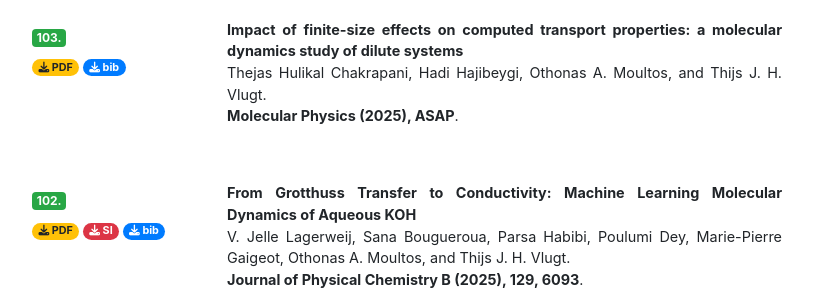
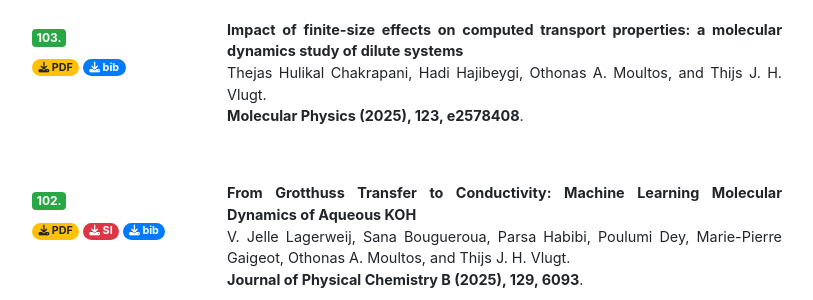
Before and after one commit to omoultosEthTuDelft/web, a Jekyll site: the page built from publications/index.md, in a window 1280 px wide and 900 px high, scrolled down 356 px. Shown: the part 153-453 px from the top of the window, without its empty margins (233-1046 px from the left). Built offline with Jekyll 4.4.1, drawn with Linux system fonts in a browser that asks for light colours; nearby versions of some CDN libraries.

Commit message:
newPapers

```diff
--- a/publications/index.md
+++ b/publications/index.md
@@ -20,7 +20,7 @@ publications:
   - { number: "103.",
     title: "Impact of finite-size effects on computed transport properties: a molecular dynamics study of dilute systems",
     authors: "Thejas Hulikal Chakrapani, Hadi Hajibeygi, Othonas A. Moultos, and Thijs J. H. Vlugt",
-    venue: "Molecular Physics (2025), ASAP",
+    venue: "Molecular Physics (2025), 123, e2578408",
     pdf: "assets/temp/103.pdf",
     # SI: "assets/publications/SI/102.Lagerweij_JPCB_2025_129_6093_SI.pdf",
     bib: "assets/publications/bib/103.Chakrapani_MP_2025_123_e2578408.bib"
```
